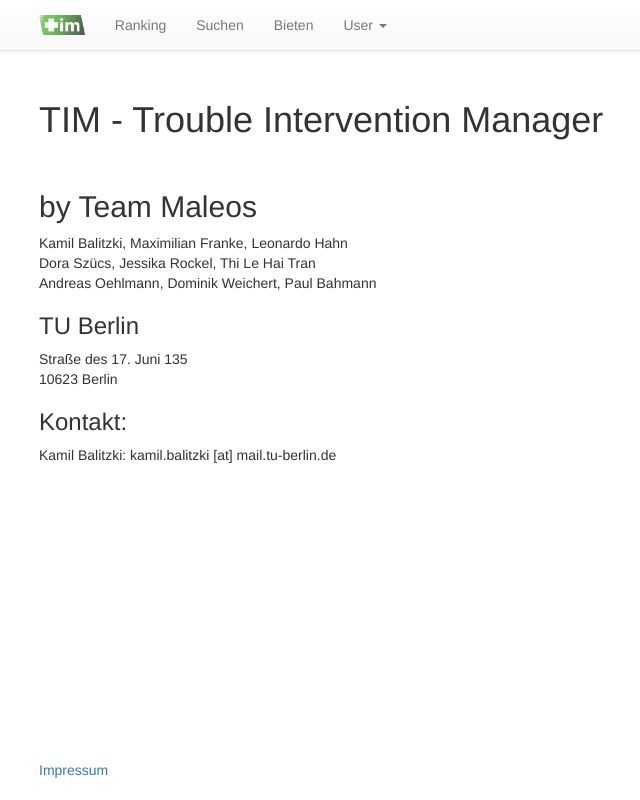
After one commit to LukDe/TIM, a Django app: page /tim/impressum in a window 1280 px wide. The commit adds this page. Shown: the whole page, without its empty margins (31-671 px from the left). Run offline with Django 3.2, Linux system fonts and the light colour scheme; some libraries are stand-ins or nearby versions.

Commit message:
impressum added & new logo on login page

```diff
--- a/tim_app/static/tim_app/css/styles.css
+++ b/tim_app/static/tim_app/css/styles.css
@@ -65,3 +65,24 @@ body {
 
   margin-top: 30px;
 }
+
+.footer {
+    position: absolute;
+    bottom: 0;
+    width: 100%;
+    height: 60px;
+    background-color: #f5f5f5;
+}
+
+.footer > .container {
+    padding-right: 15px;
+    padding-left: 15px;
+}
+
+.container .text-muted {
+    margin: 20px 0;
+        margin-top: 20px;
+        margin-right: 0px;
+        margin-bottom: 20px;
+        margin-left: 0px;
+}
--- a/tim_app/templates/tim_app/base.html
+++ b/tim_app/templates/tim_app/base.html
@@ -27,8 +27,7 @@
     <!-- Main app CSS -->
     {% load staticfiles %}
     <link href="{% static 'tim_app/css/styles.css' %}" rel="stylesheet"/>
-    <!-- Custom styles for this template -->
-    <link href="sticky-footer-navbar.css" rel="stylesheet">
+
   </head>
   <body>
 
@@ -41,7 +40,7 @@
 
     <footer class="page-row">
       <div class="container">
-        <p class="text-muted">Impressum</p>
+        <p class="text-muted"><a href="{% url 'tim_app:impressum'%}">Impressum</a></p>
       </div>
     </footer>
 
--- /dev/null
+++ b/tim_app/templates/tim_app/impressum.html
@@ -0,0 +1,38 @@
+{% extends "tim_app/base.html" %}
+
+{% block content %}
+{% include "tim_app/navbar.html" %}
+
+<h1 class="top-buffer">
+    TIM - Trouble Intervention Manager
+</h1>
+
+<h2 class="top-buffer">
+    by Team Maleos
+</h2>
+<p>
+    Kamil Balitzki,
+    Maximilian Franke,
+    Leonardo Hahn<br>
+    Dora Szücs,
+    Jessika Rockel,
+    Thi Le Hai Tran <br>
+    Andreas Oehlmann,
+    Dominik Weichert,
+    Paul Bahmann
+</p>
+<h3>
+    TU Berlin
+</h3>
+<p>
+    Straße des 17. Juni 135 <br>
+    10623 Berlin
+</p>
+<h3>
+    Kontakt:
+</h3>
+<p>
+    Kamil Balitzki: kamil.balitzki [at] mail.tu-berlin.de
+</p>
+
+{% endblock %}
--- a/tim_app/templates/tim_app/login.html
+++ b/tim_app/templates/tim_app/login.html
@@ -5,7 +5,7 @@
 
 <div class="center-block tim-login-container">
   {% load staticfiles %}
-  <img class="tim-login-logo center-block" alt="tim-logo" src="{% static 'tim_app/tim_logo_transparent.png' %}"/>
+  <img class="tim-login-logo center-block" alt="tim-logo" src="{% static 'tim_app/tim_gradient.png' %}"/>
   <ul class="nav nav-tabs">
     <li id="tab-register" role="presentation"><a href="#">Registrieren</a></li>
     <li id="tab-user-login" role="presentation"><a href="#">User Einloggen</a></li>
--- a/tim_app/urls.py
+++ b/tim_app/urls.py
@@ -11,4 +11,5 @@ urlpatterns = [
     url(r'^request$', views.request, name='request'),
     url(r'^offer$', views.offer, name='offer'),
 	url(r'^list$', views.list, name='list'),
+    url(r'^impressum$', views.impressum, name='impressum'),
 ]
--- a/tim_app/views.py
+++ b/tim_app/views.py
@@ -28,3 +28,7 @@ def request(request):
 
 def list(request):
 	return render(request, 'tim_app/list.html')
+
+
+def impressum(request):
+    return render(request, 'tim_app/impressum.html')
```
